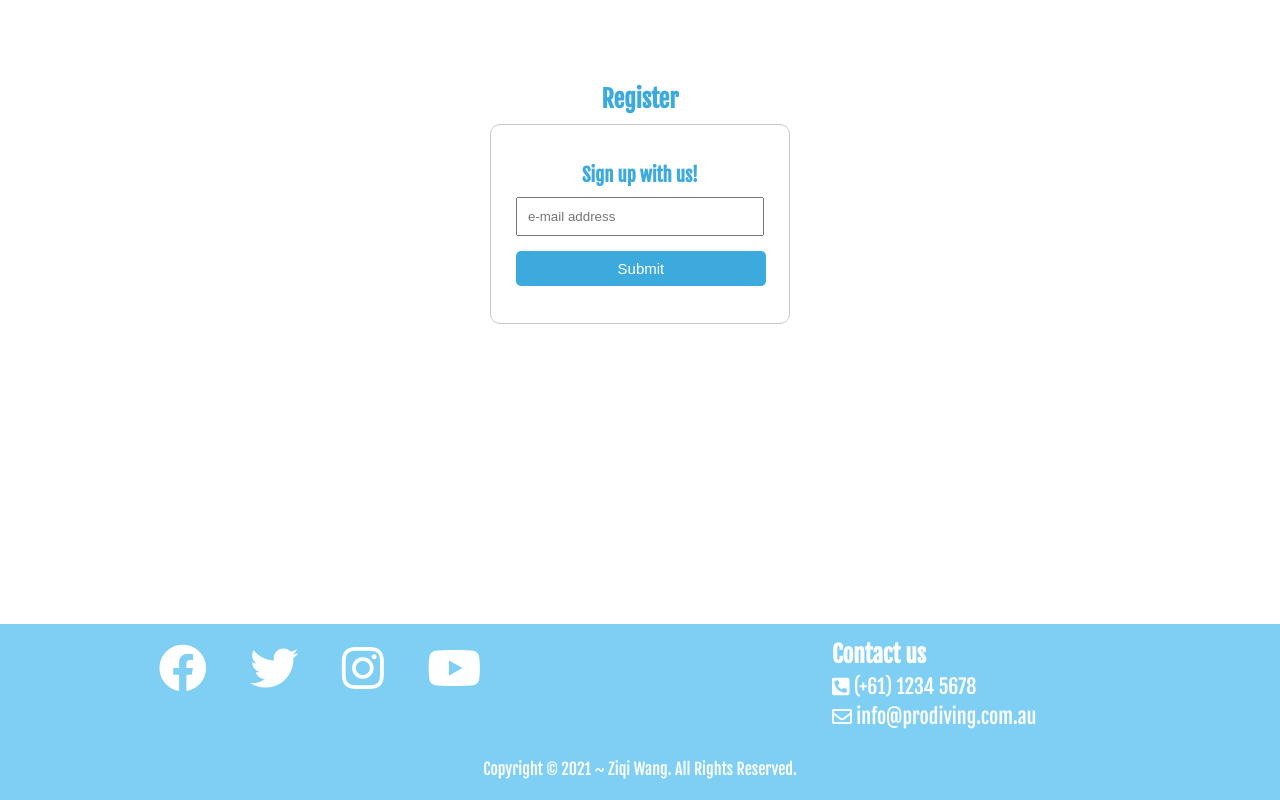
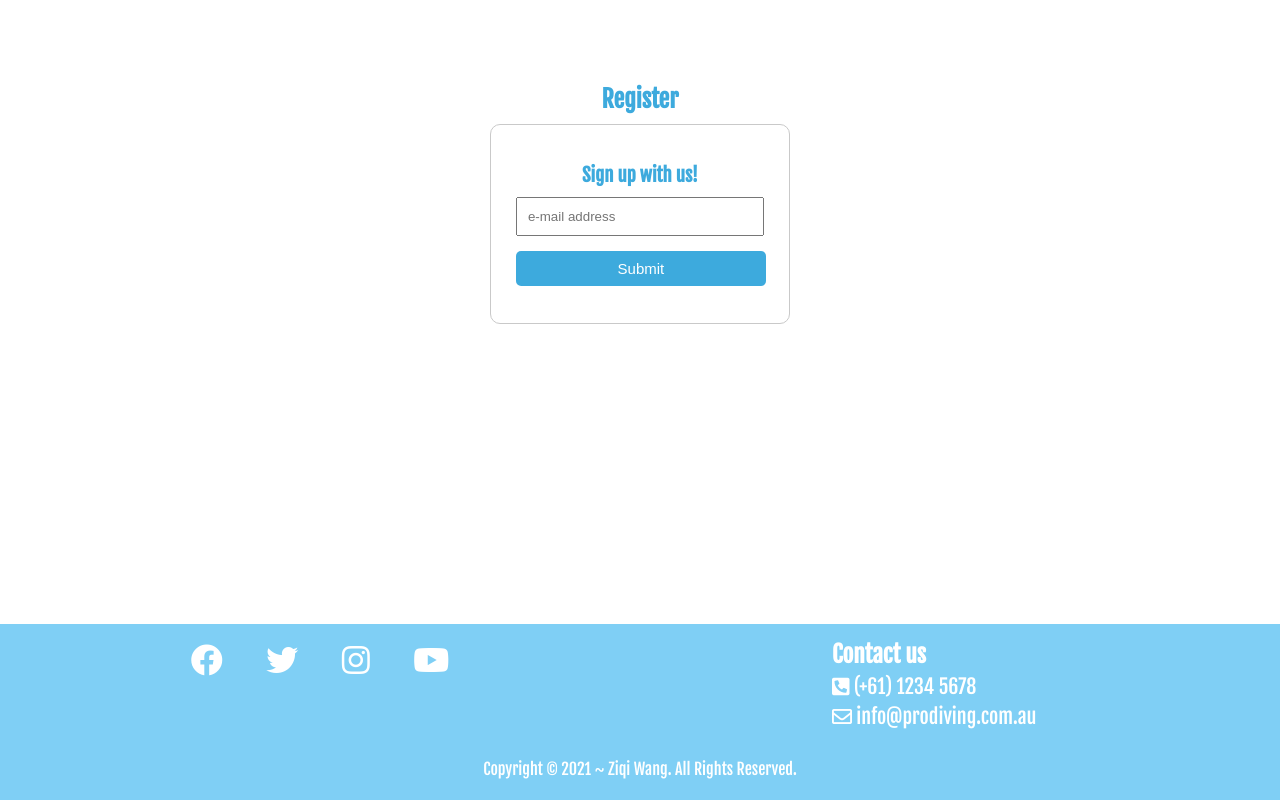
Before and after one commit to ZQWang39/Udacity-Project-2.Landing-page, a plain HTML site: page index.html in a window 1280 px wide. Shown: the part 2416-3216 px from the top of the page. Drawn offline with Linux system fonts and the light colour scheme.

Commit message:
Change social media icon size

```diff
--- a/index.html
+++ b/index.html
@@ -177,10 +177,10 @@
                 <div class="footer-container">
                      <div class="social-media">
                         <ul>
-                            <li><a href="#"><i class="fab fa-facebook  fa-3x"></i></a></li>
-                            <li><a href="#"><i class="fab fa-twitter fa-3x"></i></a></li>
-                            <li><a href="#"><i class="fab fa-instagram fa-3x"></i></a></li>
-                            <li><a href="#"><i class="fab fa-youtube fa-3x"></i></a></li>
+                            <li><a href="#"><i class="fab fa-facebook  fa-2x"></i></a></li>
+                            <li><a href="#"><i class="fab fa-twitter fa-2x"></i></a></li>
+                            <li><a href="#"><i class="fab fa-instagram fa-2x"></i></a></li>
+                            <li><a href="#"><i class="fab fa-youtube fa-2x"></i></a></li>
                         </ul>
 
                     </div>
```
